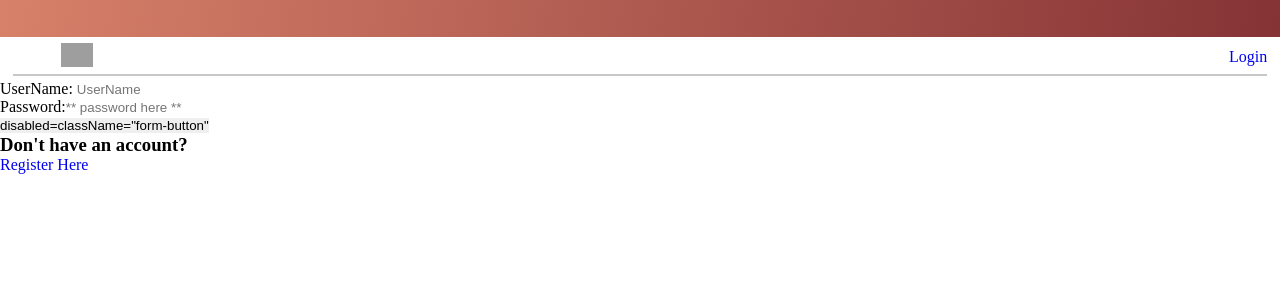
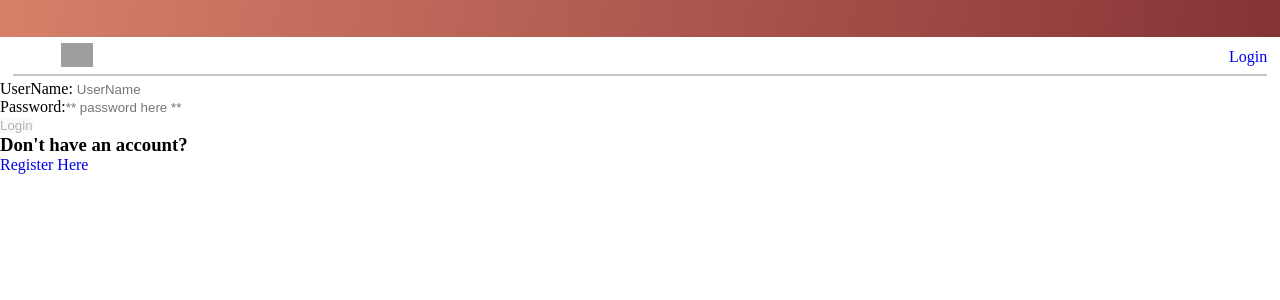
Before and after one commit to sramalho94/PokePro-Front-End, a React (Create React App) app in the folder client/: page /login in a window 1280 px wide. Shown: the top 300 px of the page. Built offline with nearby package versions, Linux system fonts and the light colour scheme; grey boxes are pictures that could not be loaded.

Commit message:
created log in page

```diff
--- a/client/src/Pages/Login.js
+++ b/client/src/Pages/Login.js
@@ -47,9 +47,11 @@ const Login = ({ toggleAuthenticated, setUser }) => {
               required
             />
           </div>
-          <button>
+          <button
             disabled={!formValues.userName || !formValues.password}
             className="form-button"
+          >
+            Login
           </button>
           <span id="register-container">
             <h3> Don't have an account? &nbsp;</h3>
```
